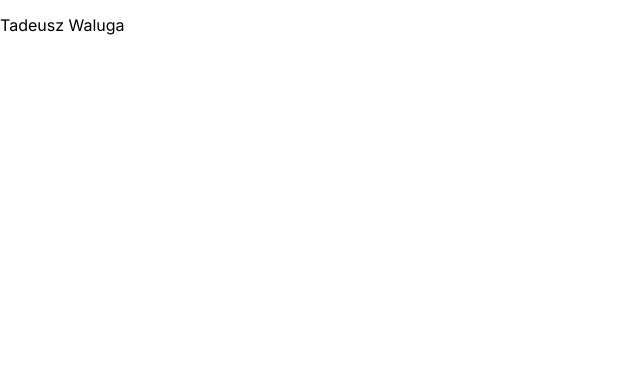
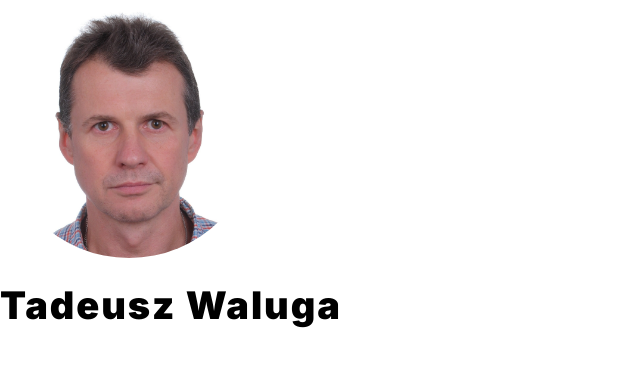
Before and after one commit to waltad/personal-homepage, a React (Create React App) app: page / in a window 1280 px wide. Shown: the top 366 px of the page, without its empty margins (0-640 px from the left). Built offline with nearby package versions, Linux system fonts and the light colour scheme.

Commit message:
updated Section component

```diff
--- a/src/App.js
+++ b/src/App.js
@@ -4,7 +4,6 @@ import myPhoto from './images/myPhoto.jpg'
 function App() {
   return (
     <>
-      <p>Tadeusz Waluga</p>
       <Section
         photo={myPhoto}
         title="Tadeusz Waluga"
--- a/src/common/section/index.js
+++ b/src/common/section/index.js
@@ -1,10 +1,10 @@
 import { Wrapper, Image, Title } from "./styled";
 
-const Section = ({ photo, title }) => {
+const Section = ({ photo, title }) => (
   <Wrapper>
     <Image src={photo} alt="photo"/>
     <Title>{title}</Title>
   </Wrapper>
-};
+);
 
 export default Section;
```
